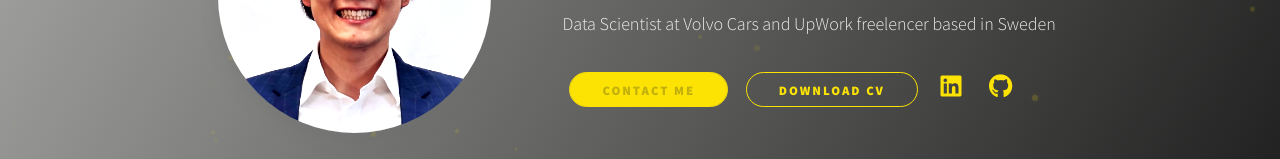
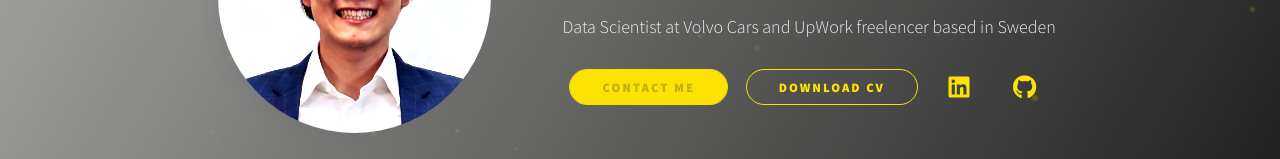
Before and after one commit to austin931114/austin931114.github.io, a website built with Vite: page index.html in a window 1280 px wide. Shown: the part 231-390 px from the top of the page. Built offline with nearby package versions, Linux system fonts and the light colour scheme.

Commit message:
fix: alignment

```diff
--- a/css/style.css
+++ b/css/style.css
@@ -467,6 +467,23 @@ a:focus {
     margin: 0 0.5rem;
     display: inline-flex;
     align-items: center;
+    vertical-align: middle;
+}
+
+.social-list__link {
+    display: inline-flex;
+    align-items: center;
+    font-size: 1.5rem;
+    margin: 0 0.5rem;
+    color: var(--clr-accent);
+    text-decoration: none;
+    transition: transform 200ms ease-in-out;
+    vertical-align: middle;
+}
+
+.social-list__link:hover {
+    transform: translateY(-3px);
+    color: var(--clr-two);
 }
 
 @media (max-width: 800px) { /* Adjust breakpoint as needed */
```
